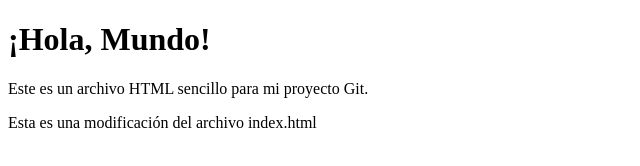
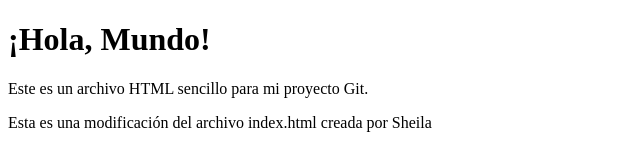
Before and after one commit to AlexMred21/practicaAlex, a plain HTML site: page index.html in a window 1280 px wide. Shown: the whole page, without its empty margins (0-640 px from the left). Drawn offline with Linux system fonts and the light colour scheme.

Commit message:
Update index.html

```diff
--- a/index.html
+++ b/index.html
@@ -8,6 +8,6 @@
 <body>
     <h1>¡Hola, Mundo!</h1>
     <p>Este es un archivo HTML sencillo para mi proyecto Git.</p>
-    <p>Esta es una modificación del archivo index.html</p>
+    <p>Esta es una modificación del archivo index.html creada por Sheila</p>
 </body>
 </html>
```
